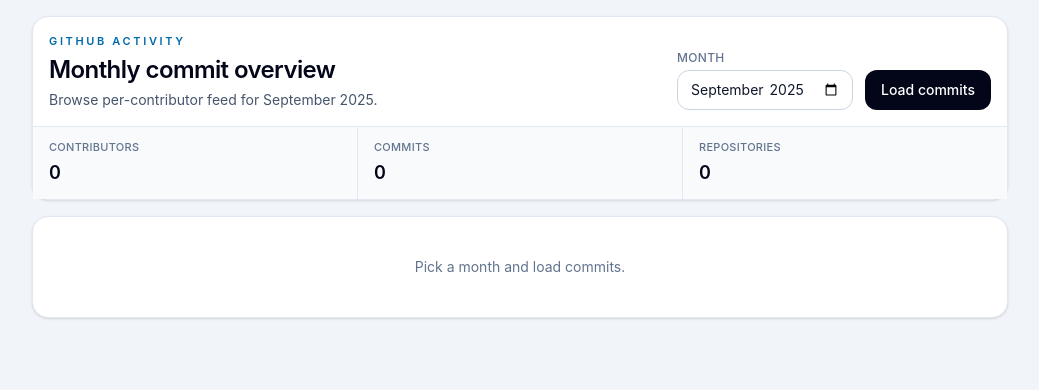
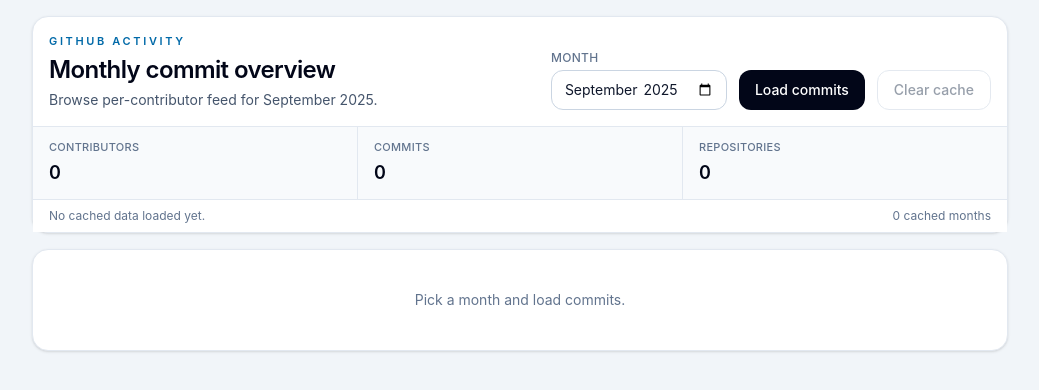
Before and after one commit to tahmidrana/appinion-github-commits, a Nuxt app: page / in a window 1280 px wide. Shown: the top 390 px of the page, without its empty margins (120-1159 px from the left). Built offline with nearby package versions, Linux system fonts and the light colour scheme.

Commit message:
Add caching

```diff
--- a/app/pages/index.vue
+++ b/app/pages/index.vue
@@ -40,6 +40,15 @@
               <span v-if="loading" class="mr-2 inline-block h-4 w-4 animate-spin rounded-full border-2 border-white/30 border-t-white" />
               {{ loading ? 'Loading' : 'Load commits' }}
             </button>
+
+            <button
+              type="button"
+              class="inline-flex h-10 items-center justify-center rounded-xl border border-slate-300 bg-white px-4 text-sm font-medium text-slate-700 transition hover:bg-slate-50 disabled:cursor-not-allowed disabled:opacity-50"
+              :disabled="loading || cacheEntryCount === 0"
+              @click="clearCache"
+            >
+              Clear cache
+            </button>
           </div>
         </div>
 
@@ -56,6 +65,11 @@
             <p class="text-[11px] font-medium uppercase tracking-wide text-slate-500">Repositories</p>
             <p class="mt-1 text-lg font-semibold text-slate-950">{{ stats.projects }}</p>
           </div>
+        </div>
+
+        <div class="flex flex-wrap items-center justify-between gap-2 border-t border-slate-200 bg-white px-4 py-2 text-xs text-slate-500">
+          <p>{{ cacheStatus }}</p>
+          <p>{{ cacheEntryCount }} cached {{ cacheEntryCount === 1 ? 'month' : 'months' }}</p>
         </div>
       </section>
 
@@ -156,9 +170,10 @@
 </template>
 
 <script setup>
-import { computed, ref } from 'vue'
+import { computed, onMounted, ref } from 'vue'
 
 const pad = (value) => `${value}`.padStart(2, '0')
+const CACHE_PREFIX = 'github-commits-cache:v1:'
 
 const currentDate = new Date()
 const selectedMonth = ref(`${currentDate.getFullYear()}-${pad(currentDate.getMonth() + 1)}`)
@@ -168,6 +183,8 @@ const selectedUser = ref('')
 const errorMessage = ref('')
 const hasSearched = ref(false)
 const openAuthors = ref([])
+const cacheStatus = ref('No cached data loaded yet.')
+const cacheEntryCount = ref(0)
 
 const monthRange = computed(() => {
   if (!selectedMonth.value) {
@@ -184,15 +201,59 @@ const monthRange = computed(() => {
   }
 })
 
+const getCacheKey = (month) => `${CACHE_PREFIX}${month}`
+
+const refreshCacheCount = () => {
+  if (!import.meta.client) return
+  cacheEntryCount.value = Object.keys(localStorage).filter((key) => key.startsWith(CACHE_PREFIX)).length
+}
+
+const applyCommits = (payload, source) => {
+  commitsData.value = payload || {}
+  selectedUser.value = ''
+
+  const users = Object.keys(commitsData.value).sort()
+  openAuthors.value = users.length ? [users[0]] : []
+  cacheStatus.value = source
+}
+
+const readCachedCommits = (month) => {
+  if (!import.meta.client) return null
+
+  const cached = localStorage.getItem(getCacheKey(month))
+  if (!cached) return null
+
+  try {
+    return JSON.parse(cached)
+  } catch {
+    localStorage.removeItem(getCacheKey(month))
+    refreshCacheCount()
+    return null
+  }
+}
+
+const writeCachedCommits = (month, payload) => {
+  if (!import.meta.client) return
+  localStorage.setItem(getCacheKey(month), JSON.stringify(payload))
+  refreshCacheCount()
+}
+
 const fetchCommits = async () => {
   if (!monthRange.value.from || !monthRange.value.to) {
     errorMessage.value = 'Please select a month.'
     return
   }
 
-  loading.value = true
   errorMessage.value = ''
   hasSearched.value = true
+
+  const cachedPayload = readCachedCommits(selectedMonth.value)
+  if (cachedPayload) {
+    applyCommits(cachedPayload, `Showing cached results for ${monthLabel.value}.`)
+    return
+  }
+
+  loading.value = true
 
   try {
     const { data, error } = await useFetch('/api/commits', {
@@ -208,13 +269,13 @@ const fetchCommits = async () => {
       throw new Error(payload.error)
     }
 
-    commitsData.value = payload || {}
-    selectedUser.value = ''
-    openAuthors.value = sortedUsers.value.length ? [sortedUsers.value[0]] : []
+    applyCommits(payload, `Showing live results for ${monthLabel.value}.`)
+    writeCachedCommits(selectedMonth.value, payload || {})
   } catch (error) {
     commitsData.value = {}
     errorMessage.value = error instanceof Error ? error.message : 'An unexpected error occurred.'
     openAuthors.value = []
+    cacheStatus.value = 'No cached data loaded yet.'
   } finally {
     loading.value = false
   }
@@ -268,4 +329,19 @@ const toggleAuthor = (user) => {
 
   openAuthors.value = [...openAuthors.value, user]
 }
+
+const clearCache = () => {
+  if (!import.meta.client) return
+
+  Object.keys(localStorage)
+    .filter((key) => key.startsWith(CACHE_PREFIX))
+    .forEach((key) => localStorage.removeItem(key))
+
+  refreshCacheCount()
+  cacheStatus.value = 'Cache cleared.'
+}
+
+onMounted(() => {
+  refreshCacheCount()
+})
 </script>
```
